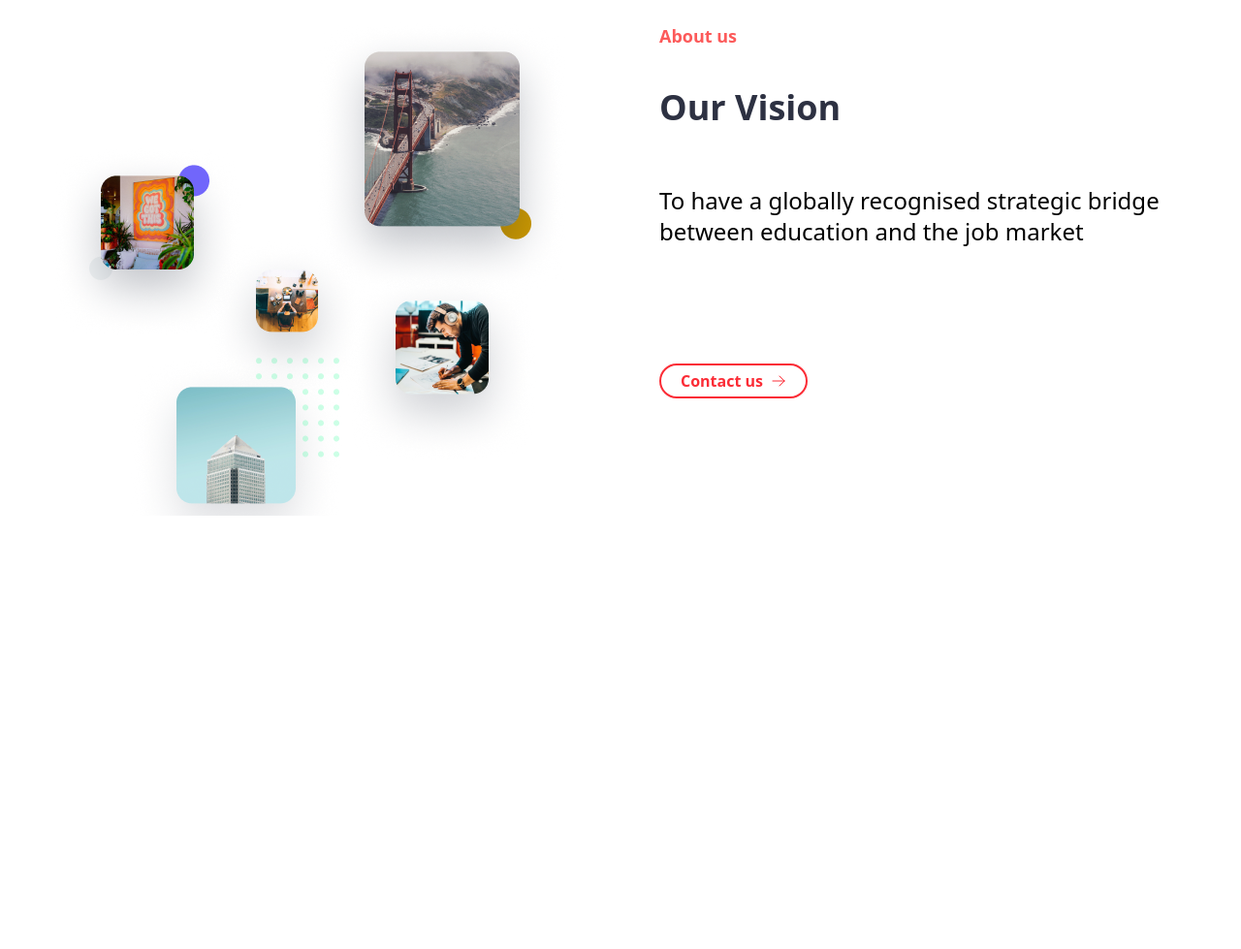
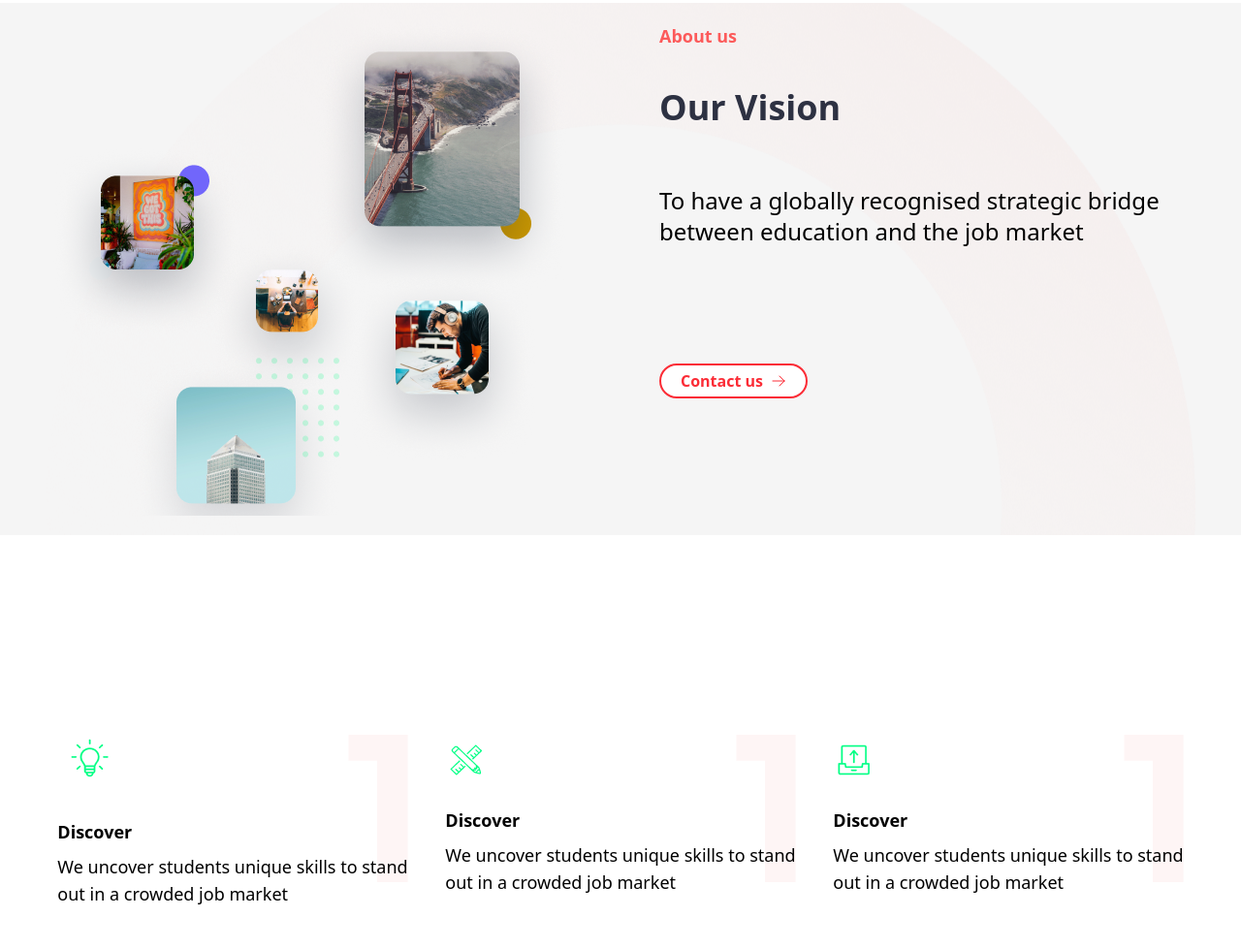
Before and after one commit to sazolkhan8/Assainment-6, a website built with Vite: page index.html in a window 1280 px wide. Shown: the part 1981-2960 px from the top of the page at 97% size. Built offline with nearby package versions, Linux system fonts and the light colour scheme; files whose address does not match are found by name.

Commit message:
discover section added

```diff
--- a/index.html
+++ b/index.html
@@ -89,7 +89,7 @@
 
    <!--Mission section-->
 
-   <section class="grid grid-cols-12 md:mt-50 mt-10">
+   <section class="MVsection">
 
     <div class="col-span-12 md:col-span-6 py-5 px-10 mx-auto">
      <span class="text-[#FC5A5A] text-sm md:text-lg font-semibold">About us</span>
@@ -120,7 +120,7 @@
 
     <!--Vision section-->
 
-   <section class="grid grid-cols-12 md:mt-50 mt-10">
+   <section class="MVsection">
 
     <div class="col-span-12 md:col-span-6">
       <img src="./images/vision.png" class="size-100 md:size-fit px-10 py-5 mx-auto">
@@ -148,7 +148,28 @@
 
    </section>
 
+   <!--Discover section-->
 
+   <section class="bg-[#FFFFFF] flex justify-around items-center mt-15 md:mt-35 p-5 md:p-10 gap-8 md:gap-0 ">
+    <div class="discoverDiv">
+      <img src="./images/light.png" class="py-2 md:py-5">
+      <h2 class="text-lg font-semibold py-2">Discover</h2>
+      <p class="text-sm md:text-lg">We uncover students unique skills to stand <br> out in a crowded job market</p>
+    </div>
+
+     <div class="discoverDiv">
+      <img src="./images/pencil.png" class="py-2 md:py-5">
+      <h2 class="text-lg font-semibold py-2">Discover</h2>
+      <p class="text-sm md:text-lg">We uncover students unique skills to stand <br> out in a crowded job market</p>
+    </div>
+
+     <div class="discoverDiv">
+      <img src="./images/upload.png" class="py-2 md:py-5">
+      <h2 class="text-lg font-semibold py-2">Discover</h2>
+      <p class="text-sm md:text-lg">We uncover students unique skills to stand <br> out in a crowded job market</p>
+    </div>
+
+   </section>
 
 
 
--- a/style.css
+++ b/style.css
@@ -19,6 +19,14 @@
   .EmPera{
     @apply text-[#DDDDDD] text-xs md:text-[17px] py-2 md:py-5;
   }
+
+  .MVsection{
+    @apply grid grid-cols-12 md:mt-50 mt-10 bg-[#F5F5F5] bg-[url(/images/Oval.png)] bg-center bg-no-repeat;
+  }
+
+  .discoverDiv{
+    @apply bg-[url(/images/1.png)] bg-no-repeat bg-right;
+  }
 }
 
 
```
Also changed, not shown: images/1.png (added), images/light.png (added), images/pencil.png (added), images/upload.png (added).
